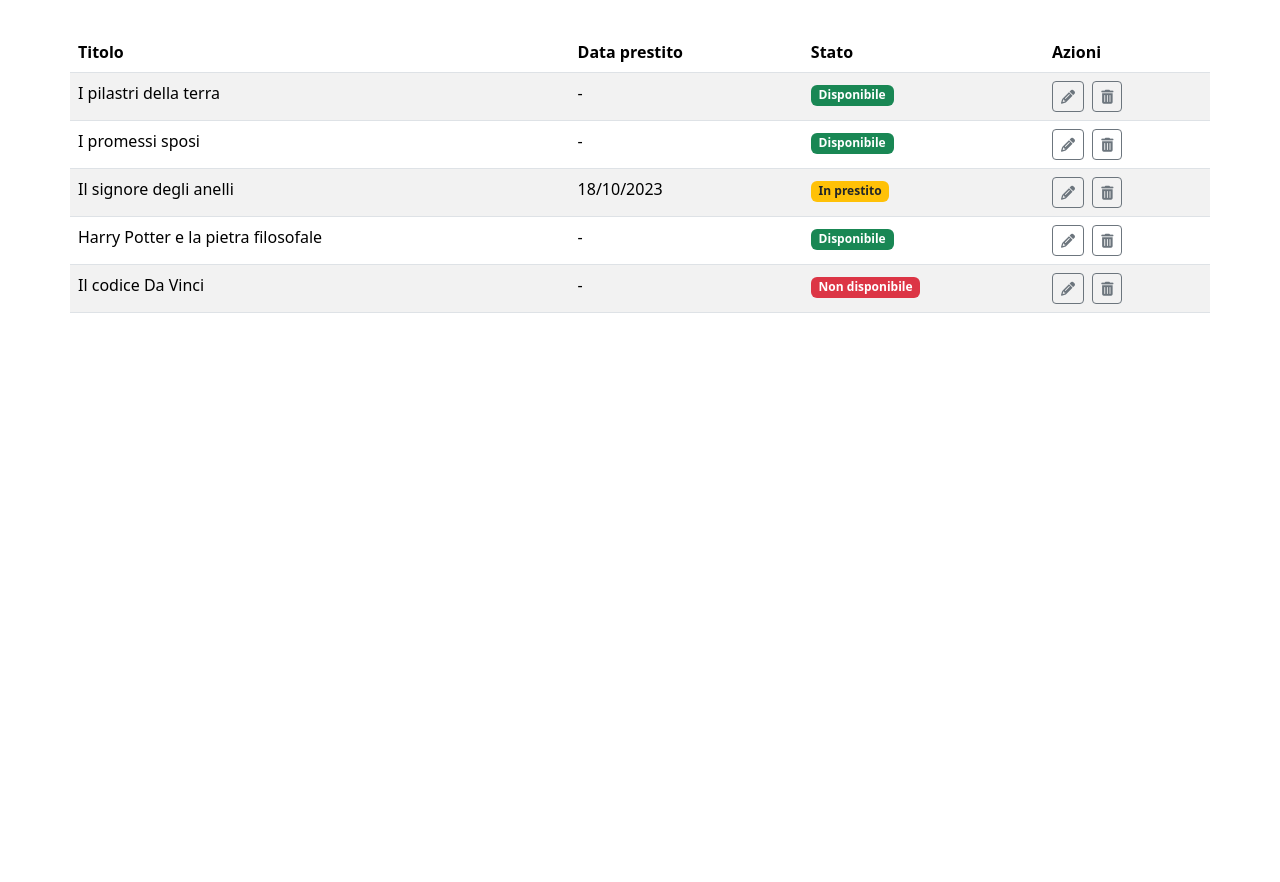
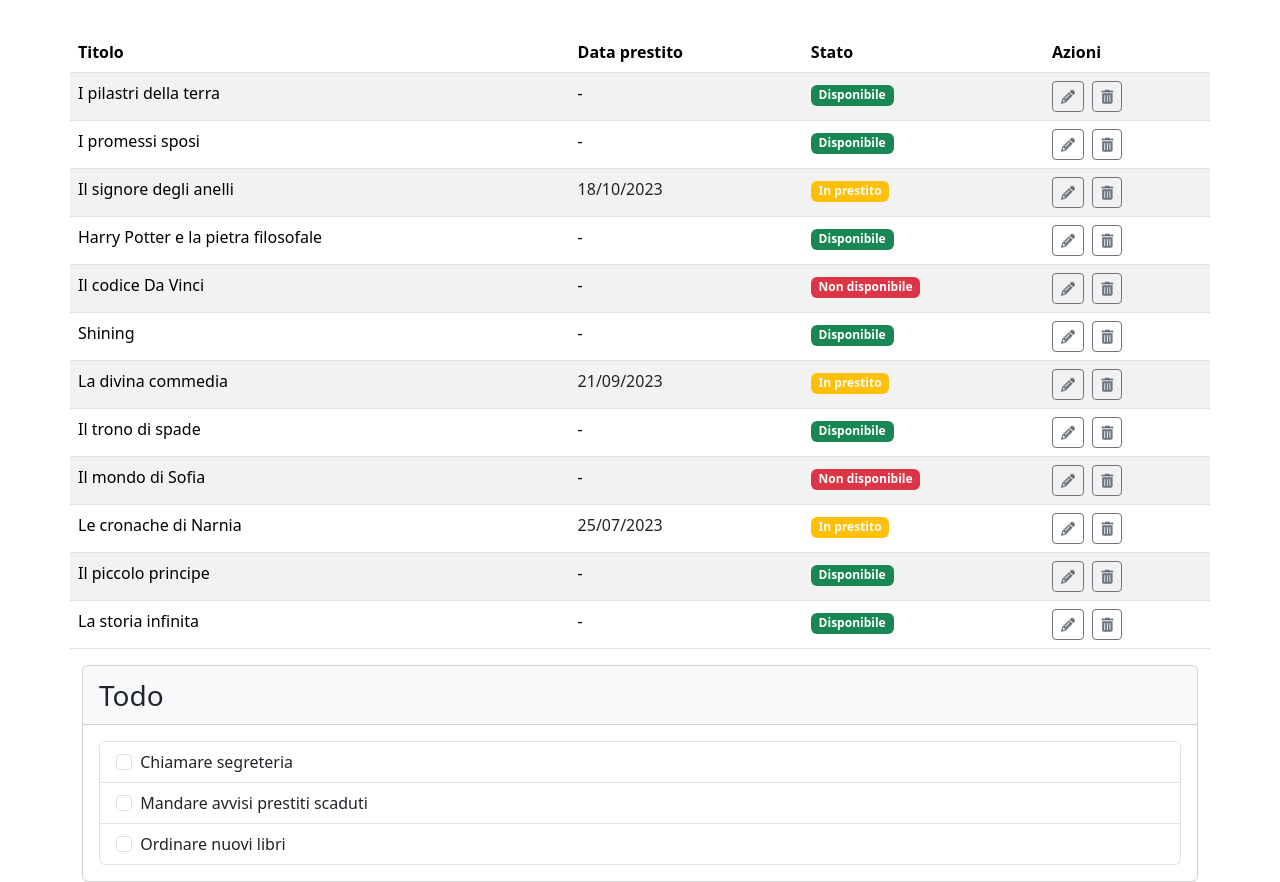
Before and after one commit to asiavenditti/html-css-bootstrap-dashboard, a plain HTML site: page index.html in a window 1280 px wide. Shown: the part 186-1068 px from the top of the page. Before the commit the page ends 800 px from the top, so only its background shows below. Drawn offline with nearby package versions, Linux system fonts and the light colour scheme.

Commit message:
Reorganize HTML structure and add a book catalog section with details and actions

```diff
--- a/index.html
+++ b/index.html
@@ -57,7 +57,7 @@
                             </li>
                         </ul>
                         <form class="d-flex mt-3 align-items-center" role="search">
-                            <input class="form-control me-2 bg-light text-dark" type="search" placeholder="Cerca..."
+                            <input class="form-control me-2 text-dark bg-light" type="search" placeholder="Cerca..."
                                 aria-label="Search" />
                             <button class="btn btn-outline-light" type="submit">Cerca</button>
                         </form>
@@ -65,6 +65,7 @@
                 </div>
             </div>
         </nav>
+    </header>
     <main>
         <section class="library-section">
             <div class="top d-flex container justify-content-between py-5">
@@ -107,8 +108,9 @@
                     </tr>
                     <tr>
                         <td>Il signore degli anelli</td>
-                            <td class="d-none d-md-table-cell"><time datetime="2023-18-10">18/10/2023</time></td>
-                            <td><span class="badge bg-warning text-dark">In prestito</span></td>
+                        <td class="d-none d-md-table-cell text-dark"><time datetime="2023-18-10">18/10/2023</time>
+                        </td>
+                        <td><span class="badge bg-warning text-light">In prestito</span></td>
                         <td>
                             <button class="btn btn-sm btn-outline-secondary me-1"><i
                                     class="fa-solid fa-pencil"></i></button>
@@ -138,14 +140,116 @@
                                     class="fa-solid fa-trash-can"></i></button>
                         </td>
                     </tr>
-
+                    <tr>
+                        <td>Shining</td>
+                        <td class="d-none d-md-table-cell">-</td>
+                        <td><span class="badge bg-success">Disponibile</span></td>
+                        <td>
+                            <button class="btn btn-sm btn-outline-secondary me-1"><i
+                                    class="fa-solid fa-pencil"></i></button>
+                            <button class="btn btn-sm btn-outline-secondary"><i
+                                    class="fa-solid fa-trash-can"></i></button>
+                        </td>
+                    </tr>
+                    <tr>
+                        <td>La divina commedia</td>
+                        <td class="d-none d-md-table-cell text-dark"><time datetime="2023-21-09">21/09/2023</time>
+                        </td>
+                        <td><span class="badge bg-warning text-light">In prestito</span></td>
+                        <td>
+                            <button class="btn btn-sm btn-outline-secondary me-1"><i
+                                    class="fa-solid fa-pencil"></i></button>
+                            <button class="btn btn-sm btn-outline-secondary"><i
+                                    class="fa-solid fa-trash-can"></i></button>
+                        </td>
+                    </tr>
+                    <tr>
+                        <td>Il trono di spade</td>
+                        <td class="d-none d-md-table-cell">-</td>
+                        <td><span class="badge bg-success">Disponibile</span></td>
+                        <td>
+                            <button class="btn btn-sm btn-outline-secondary me-1"><i
+                                    class="fa-solid fa-pencil"></i></button>
+                            <button class="btn btn-sm btn-outline-secondary"><i
+                                    class="fa-solid fa-trash-can"></i></button>
+                        </td>
+                    </tr>
+                    <tr>
+                        <td>Il mondo di Sofia</td>
+                        <td class="d-none d-md-table-cell">-</td>
+                        <td><span class="badge bg-danger">Non disponibile</span></td>
+                        <td>
+                            <button class="btn btn-sm btn-outline-secondary me-1"><i
+                                    class="fa-solid fa-pencil"></i></button>
+                            <button class="btn btn-sm btn-outline-secondary"><i
+                                    class="fa-solid fa-trash-can"></i></button>
+                        </td>
+                    </tr>
+                    <tr>
+                        <td>Le cronache di Narnia</td>
+                        <td class="d-none d-md-table-cell text-dark"><time datetime="2023-25-07">25/07/2023</time>
+                        </td>
+                        <td><span class="badge bg-warning text-light">In prestito</span></td>
+                        <td>
+                            <button class="btn btn-sm btn-outline-secondary me-1"><i
+                                    class="fa-solid fa-pencil"></i></button>
+                            <button class="btn btn-sm btn-outline-secondary"><i
+                                    class="fa-solid fa-trash-can"></i></button>
+                        </td>
+                    </tr>
+                    <tr>
+                        <td>Il piccolo principe</td>
+                        <td class="d-none d-md-table-cell">-</td>
+                        <td><span class="badge bg-success">Disponibile</span></td>
+                        <td>
+                            <button class="btn btn-sm btn-outline-secondary me-1"><i
+                                    class="fa-solid fa-pencil"></i></button>
+                            <button class="btn btn-sm btn-outline-secondary"><i
+                                    class="fa-solid fa-trash-can"></i></button>
+                        </td>
+                    </tr>
+                    <tr>
+                        <td>La storia infinita</td>
+                        <td class="d-none d-md-table-cell">-</td>
+                        <td><span class="badge bg-success">Disponibile</span></td>
+                        <td>
+                            <button class="btn btn-sm btn-outline-secondary me-1"><i
+                                    class="fa-solid fa-pencil"></i></button>
+                            <button class="btn btn-sm btn-outline-secondary"><i
+                                    class="fa-solid fa-trash-can"></i></button>
+                        </td>
+                    </tr>
                 </tbody>
             </table>
+        </section>
+        <section class="info container">
 
+            <div class="card">
+                <div class="card-header bg-light fs-3">
+                    Todo
+                </div>
+
+                <div class="card-body">
+                    <ul class="list-group">
+                        <li class="list-group-item">
+                            <input class="form-check-input me-1" type="checkbox" value="" id="firstCheckbox">
+                            <label class="form-check-label" for="firstCheckbox">Chiamare segreteria</label>
+                        </li>
+                        <li class="list-group-item">
+                            <input class="form-check-input me-1" type="checkbox" value="" id="secondCheckbox">
+                            <label class="form-check-label" for="secondCheckbox">Mandare avvisi prestiti scaduti</label>
+                        </li>
+                        <li class="list-group-item">
+                            <input class="form-check-input me-1" type="checkbox" value="" id="thirdCheckbox">
+                            <label class="form-check-label" for="thirdCheckbox">Ordinare nuovi libri</label>
+                        </li>
+                    </ul>
+
+                </div>
+            </div>
 
         </section>
     </main>
-    </header>
 </body>
 
 </html>
```
Lines whose indentation alone changed are shown as unchanged.
